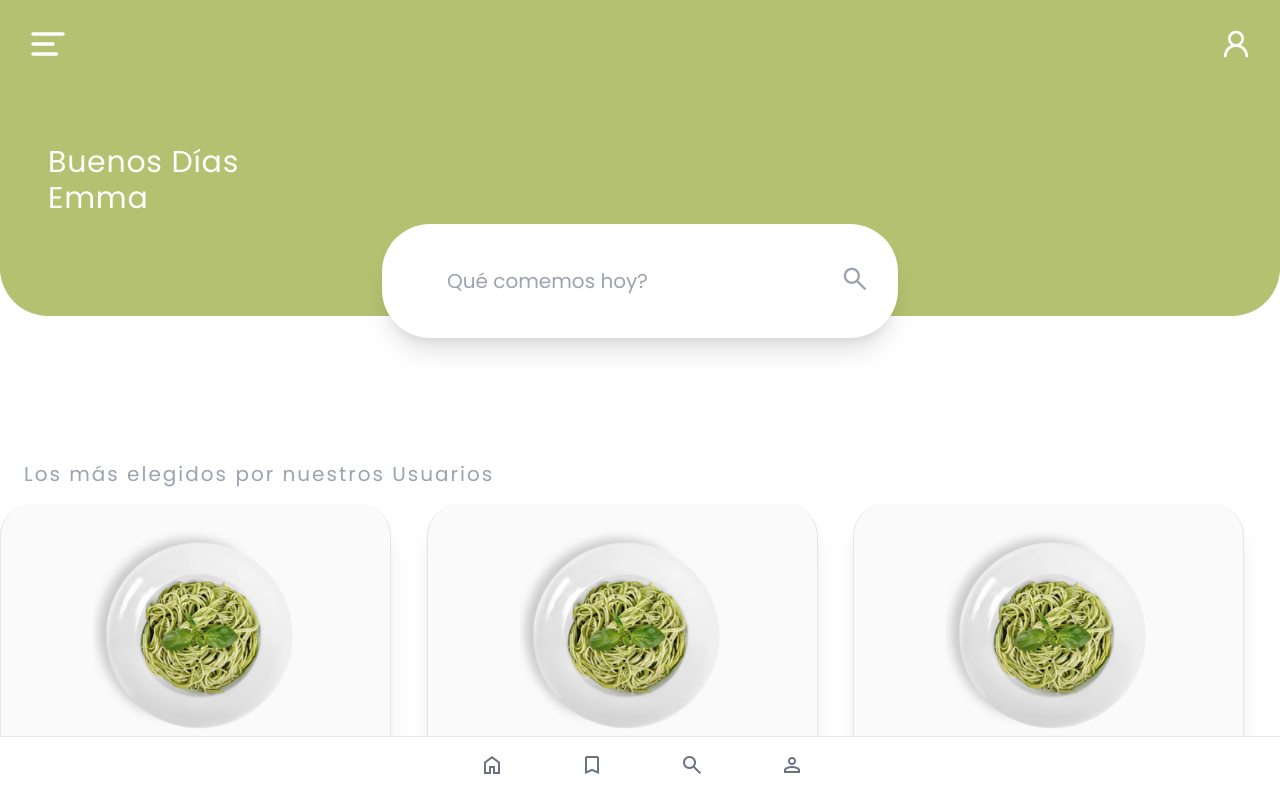
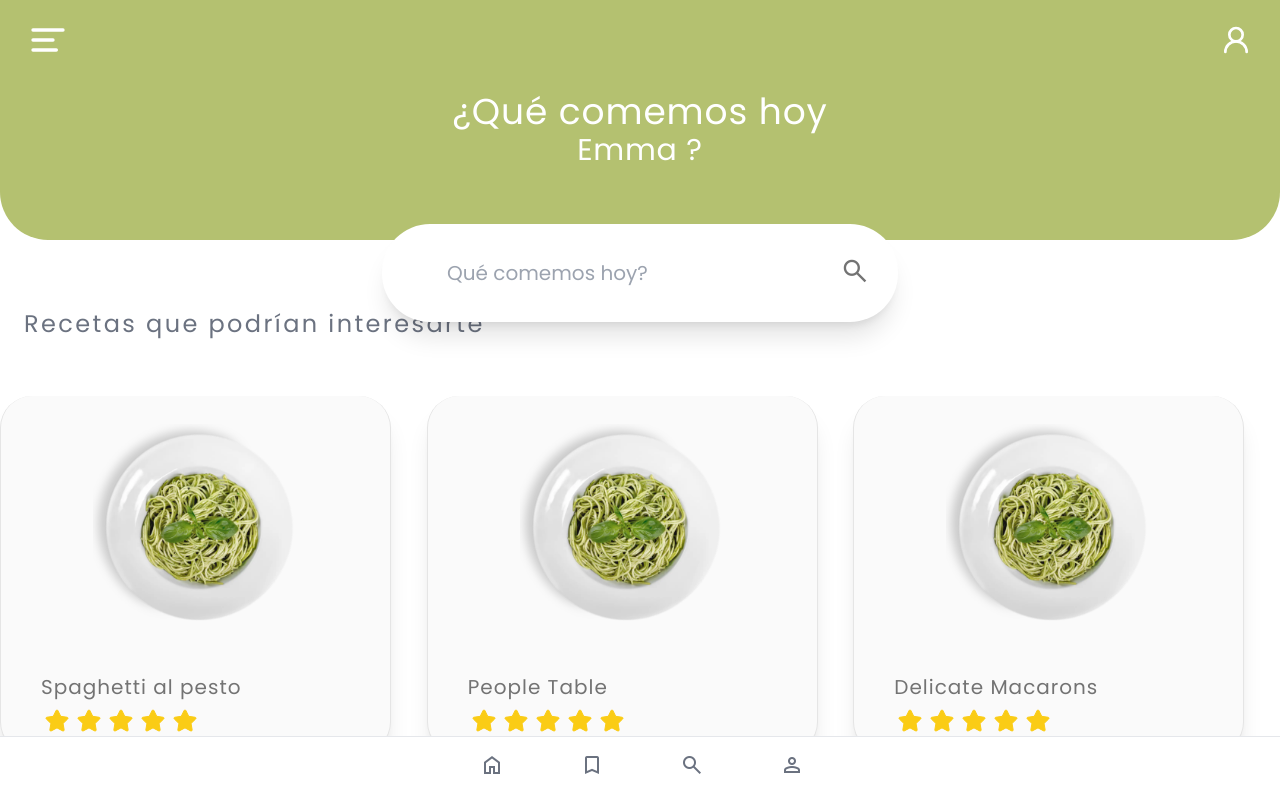
Before and after one commit to Cecimartinez/que-comemos, a React (Vite) app in the folder que-comemos-app/: page / in a window 1280 px wide. Shown: the top 798 px of the page. Built offline with nearby package versions, Linux system fonts and the light colour scheme.

Commit message:
Home page, updated

```diff
--- a/que-comemos-app/src/components/SearchBard/SearchBard.jsx
+++ b/que-comemos-app/src/components/SearchBard/SearchBard.jsx
@@ -3,10 +3,10 @@ export const SearchBar = () => {
     <div className="absolute top-56 ">
       <input
         type="search"
-        className="input text-lg lg:text-xl transition-all duration-500 ease-in-out bg-white shadow-xl border py-10  lg:py-14   items-center px-16 font-medium justify-center rounded-5xl focus:border-2 focus:border-[#abb867] focus:bg-white"
+        className="input text-lg lg:text-xl text-neutral-500 transition-all duration-500 ease-in-out bg-white shadow-xl border py-10  lg:py-12   items-center px-16 font-medium justify-center rounded-5xl focus:border-2 focus:border-[#abb867] focus:bg-white"
         placeholder="Qué comemos hoy?"
       />
-      <button className="text-gray-400 absolute right-4 top-1/2 transform -translate-y-2/4 px-3 ">
+      <button className="text-neutral-500 absolute right-4 top-1/2 transform -translate-y-2/4 px-3 ">
         <span className="material-symbols-outlined lg:text-3xl">search</span>
       </button>
     </div>
--- a/que-comemos-app/src/data/data.js
+++ b/que-comemos-app/src/data/data.js
@@ -15,10 +15,5 @@ export const recetas = [
     imgSrc: "./pesto.webp",
 
   },
-  {
-    name: "Delicate Macarons",
-    imgSrc: "./pesto.webp",
-
-  },
 
 ];
--- a/que-comemos-app/src/pages/Home/Home.jsx
+++ b/que-comemos-app/src/pages/Home/Home.jsx
@@ -11,9 +11,9 @@ export const Home = () => {
       <div className="w-full  flex justify-center items-center">
         <SearchBar />
       </div>
-      <div className="bg-white flex flex-col my-20   lg:py-16  w-full">
+      <div className="bg-white flex flex-col my-5  lg:py-12  w-full">
         <section>
-          <h2 className="mx-6 text-gray-400 text-xl tracking-widest font-poppins">Los más elegidos por nuestros Usuarios</h2>
+          <h2 className="mx-6 lg:mb-10 lg:text-2xl text-gray-500 text-xl tracking-widest font-poppins">Recetas que podrían interesarte</h2>
         </section>
 
         <div className="bg-white w-full pb-10">
--- a/que-comemos-app/src/pages/Home/components/Greeting/Greeting.jsx
+++ b/que-comemos-app/src/pages/Home/components/Greeting/Greeting.jsx
@@ -3,7 +3,7 @@ import { Sidebar } from "../../../../components/Sidebar/Sidebar";
 
 export const Greeting = () => {
   return (
-    <header className='bg-[#B4c170]  w-full h-auto  flex flex-col px-7 pt-6  pb-10 items-center justify-start rounded-b-5xl'>
+    <header className='bg-[#B4c170]  w-full h-auto  flex flex-col px-7 pt-5  pb-10 items-center justify-start rounded-b-5xl'>
 
       <div className=" w-full flex justify-between items-center">
         <Sidebar />
@@ -12,12 +12,12 @@ export const Greeting = () => {
         </section>
       </div>
 
-      <div className="ml-10 flex flex-col w-full justify-center items-start pt-10 pb-5 my-2 lg:my-10">
-        <h1 className='tracking-wide text-white text-3xl  font-medium'>
-          Buenos Días
+      <div className="flex flex-col w-full justify-center items-center   my-2 lg:my-8">
+        <h1 className='tracking-wide text-white text-4xl  font-medium'>
+          ¿Qué comemos hoy
         </h1>
         <h2 className='text-white  text-3xl font-medium tracking-wide'>
-          Emma
+          Emma ?
         </h2>
       </div>
     </header>
```
